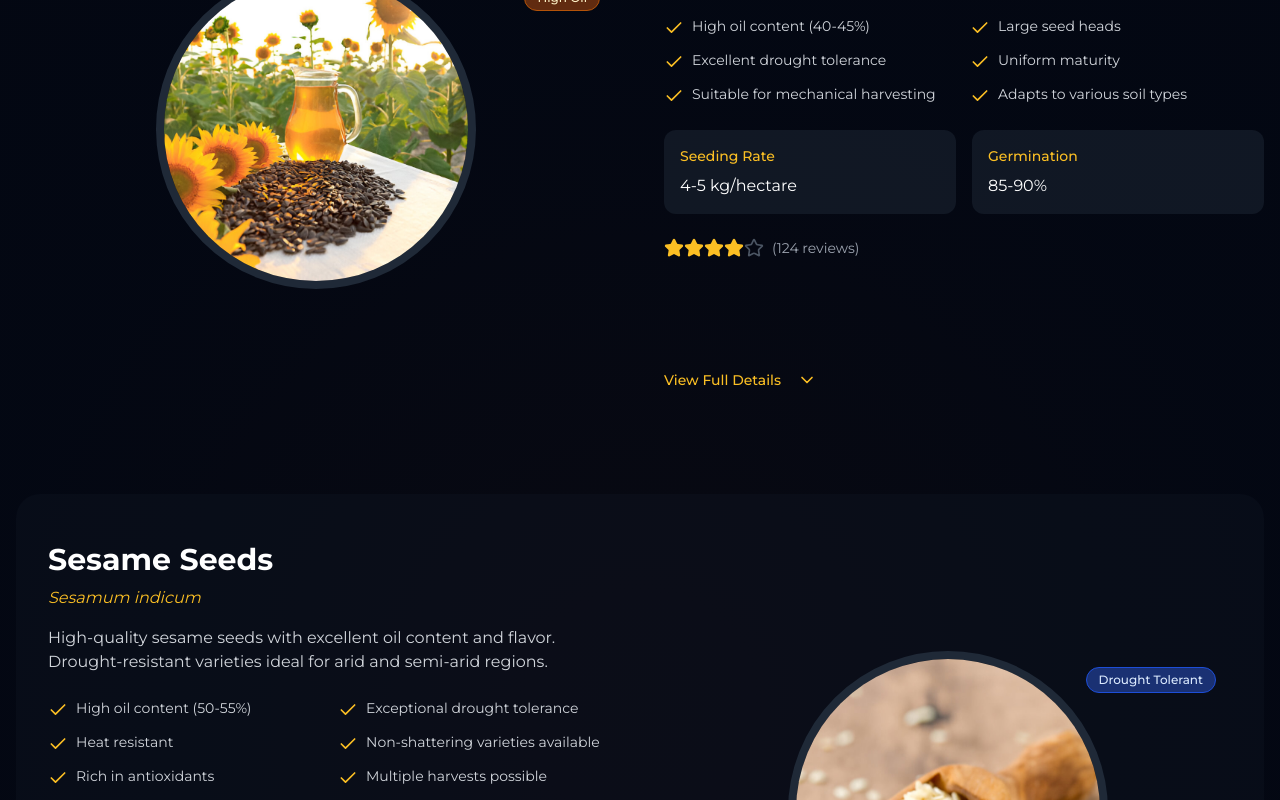
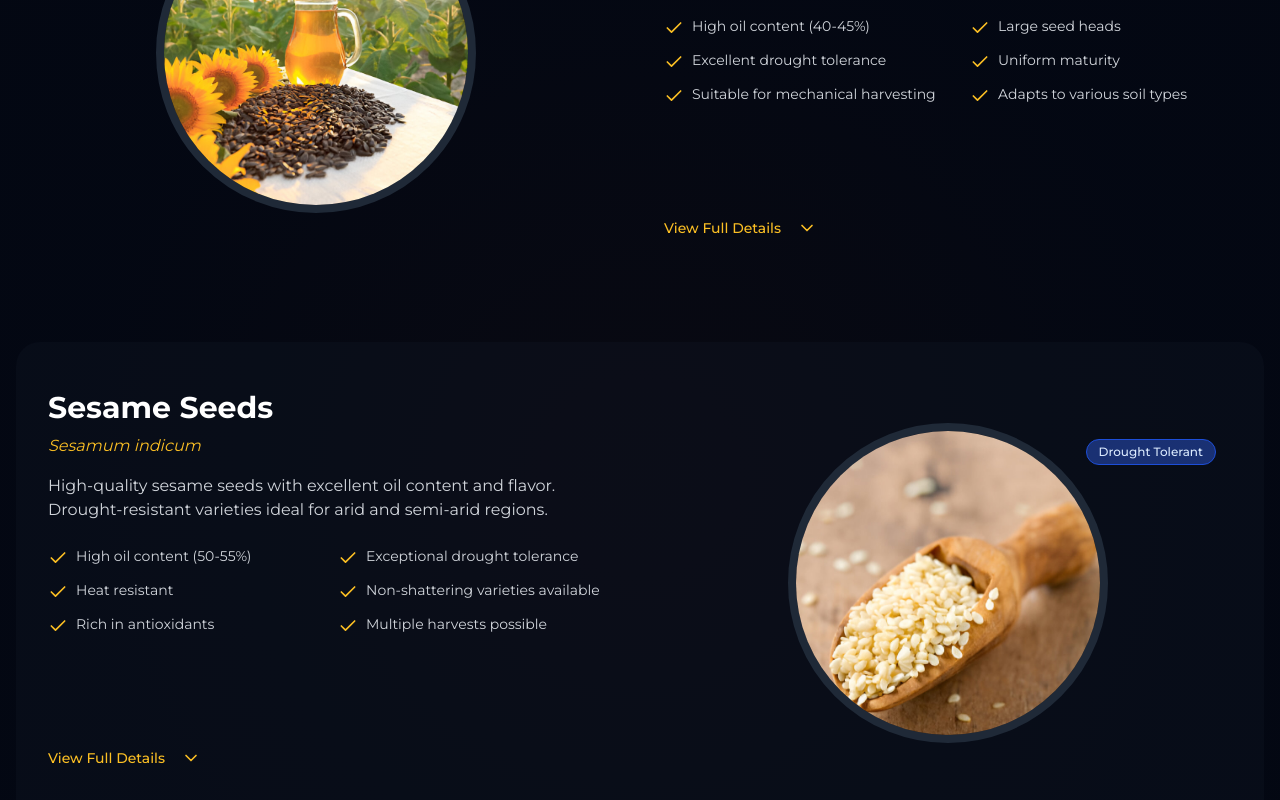
Before and after one commit to Deucalio/affanseeds-v2, a Next.js app: page /categories/oil-seeds in a window 1280 px wide. Shown: the part 1140-1940 px from the top of the page. Built offline with nearby package versions, Linux system fonts and the light colour scheme.

Commit message:
remove stars

```diff
--- a/app/categories/forage/page.tsx
+++ b/app/categories/forage/page.tsx
@@ -956,29 +956,10 @@ export default function ForageCategoryPage() {
                     </div>
 
                     {/* Specifications Preview */}
-                    <div className="grid grid-cols-2 gap-4 mb-6">
-                      <div className="bg-gray-800/50 rounded-xl p-4">
-                        <h4 className="text-sm font-medium text-emerald-400 mb-2">Seeding Rate</h4>
-                        <p className="text-white">{product.specifications.seedingRate}</p>
-                      </div>
-                      <div className="bg-gray-800/50 rounded-xl p-4">
-                        <h4 className="text-sm font-medium text-emerald-400 mb-2">Germination</h4>
-                        <p className="text-white">{product.specifications.germinationRate}</p>
-                      </div>
-                    </div>
+
 
                     {/* Rating */}
-                    <div className="flex items-center mb-6">
-                      <div className="flex items-center">
-                        {[...Array(5)].map((_, i) => (
-                          <Star
-                            key={i}
-                            className={`h-5 w-5 ${i < Math.floor(product.rating) ? "text-amber-400 fill-amber-400" : "text-gray-600"}`}
-                          />
-                        ))}
-                      </div>
-                      <span className="text-gray-400 text-sm ml-2">({product.reviews} reviews)</span>
-                    </div>
+
 
                     {/* Price and Actions */}
                     <div className="flex scale-0 flex-wrap items-center justify-between gap-4">
--- a/app/categories/oil-seeds/page.tsx
+++ b/app/categories/oil-seeds/page.tsx
@@ -600,43 +600,10 @@ export default function OilSeedsPage() {
                     </div>
 
                     {/* Specifications Preview */}
-                    <div className="grid grid-cols-2 gap-4 mb-6">
-                      <div className="bg-gray-800/50 rounded-xl p-4">
-                        <h4 className="text-sm font-medium text-amber-400 mb-2">
-                          Seeding Rate
-                        </h4>
-                        <p className="text-white">
-                          {product.specifications.seedingRate}
-                        </p>
-                      </div>
-                      <div className="bg-gray-800/50 rounded-xl p-4">
-                        <h4 className="text-sm font-medium text-amber-400 mb-2">
-                          Germination
-                        </h4>
-                        <p className="text-white">
-                          {product.specifications.germinationRate}
-                        </p>
-                      </div>
-                    </div>
+
 
                     {/* Rating */}
-                    <div className="flex items-center mb-6">
-                      <div className="flex items-center">
-                        {[...Array(5)].map((_, i) => (
-                          <Star
-                            key={i}
-                            className={`h-5 w-5 ${
-                              i < Math.floor(product.rating)
-                                ? "text-amber-400 fill-amber-400"
-                                : "text-gray-600"
-                            }`}
-                          />
-                        ))}
-                      </div>
-                      <span className="text-gray-400 text-sm ml-2">
-                        ({product.reviews} reviews)
-                      </span>
-                    </div>
+
 
                     {/* Price and Actions */}
                     <div className="flex scale-0 flex-wrap items-center justify-between gap-4">
--- a/app/categories/vegetable-seeds/page.tsx
+++ b/app/categories/vegetable-seeds/page.tsx
@@ -652,29 +652,10 @@ export default function VegetableSeedsPage() {
                     </div>
 
                     {/* Specifications Preview */}
-                    <div className="grid grid-cols-2 gap-4 mb-6">
-                      <div className="bg-gray-800/50 rounded-xl p-4">
-                        <h4 className="text-sm font-medium text-emerald-400 mb-2">Seeding Rate</h4>
-                        <p className="text-white">{product.specifications.seedingRate}</p>
-                      </div>
-                      <div className="bg-gray-800/50 rounded-xl p-4">
-                        <h4 className="text-sm font-medium text-emerald-400 mb-2">Germination</h4>
-                        <p className="text-white">{product.specifications.germinationRate}</p>
-                      </div>
-                    </div>
+
 
                     {/* Rating */}
-                    <div className="flex items-center mb-6">
-                      <div className="flex items-center">
-                        {[...Array(5)].map((_, i) => (
-                          <Star
-                            key={i}
-                            className={`h-5 w-5 ${i < Math.floor(product.rating) ? "text-amber-400 fill-amber-400" : "text-gray-600"}`}
-                          />
-                        ))}
-                      </div>
-                      <span className="text-gray-400 text-sm ml-2">({product.reviews} reviews)</span>
-                    </div>
+
 
                     {/* Price and Actions */}
                     <div className="flex scale-0 flex-wrap items-center justify-between gap-4">
```
